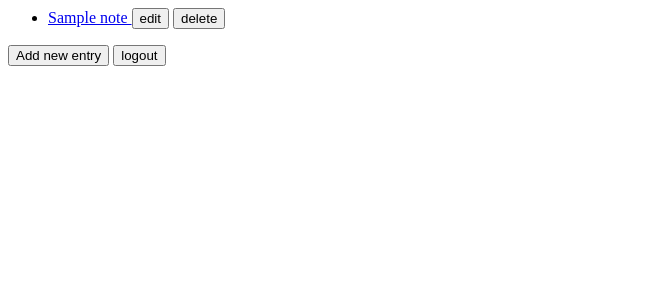
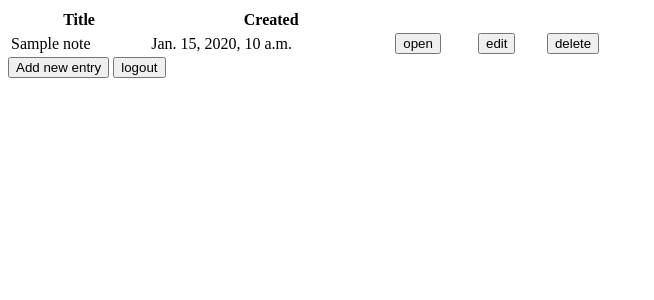
Before and after one commit to carlo3247/simple-notebook, a Django app: template notebook/templates/notebook/note.html in a window 1280 px wide. Shown: the top 300 px of the page, without its empty margins (0-654 px from the left). Run offline with Django 3.2, Linux system fonts and the light colour scheme; the template is opened without the code that fills it: most values are stand-ins (such as "Sample title", 1, 10 or a date in 2020).

Commit message:
table
table

```diff
--- a/notebook/templates/notebook/note.html
+++ b/notebook/templates/notebook/note.html
@@ -1,4 +1,4 @@
-{% if note_book %}
+<!-- {% if note_book %}
   <ul>
     {% for note in note_book %}
       <li>
@@ -14,4 +14,28 @@
   <p>No notes are available</p>
 {% endif %}
 <a href="add/"><button type="button">Add new entry</button></a>
+<a href="{% url 'logout' %}"><button type="button">logout</button></a> -->
+
+{% if note_book %}
+<table style="width:50%">
+  <tr>
+    <th>Title</th>
+    <th>Created</th>
+    <th></th>
+    <th></th>
+  </tr>
+  {% for note in note_book %}
+  <tr>
+    <td>{{note.title}}</td>
+    <td>{{note.created}}</td>
+    <td><a href="{% url 'notebook:detail' note.id %}"><button type="button">open</button></a></td>
+    <td><a href="{% url 'notebook:edit' note.id %}"><button type="button">edit</button></a></td>
+    <td><a href="{% url 'notebook:delete' note.id %}"><button type="button">delete</button></a></td>
+  </tr>
+  {% endfor %}
+</table>
+{% else %}
+<p>No notes are available</p>
+{% endif %}
+<a href="add/"><button type="button">Add new entry</button></a>
 <a href="{% url 'logout' %}"><button type="button">logout</button></a>
```
Also changed, not shown: db.sqlite3.
